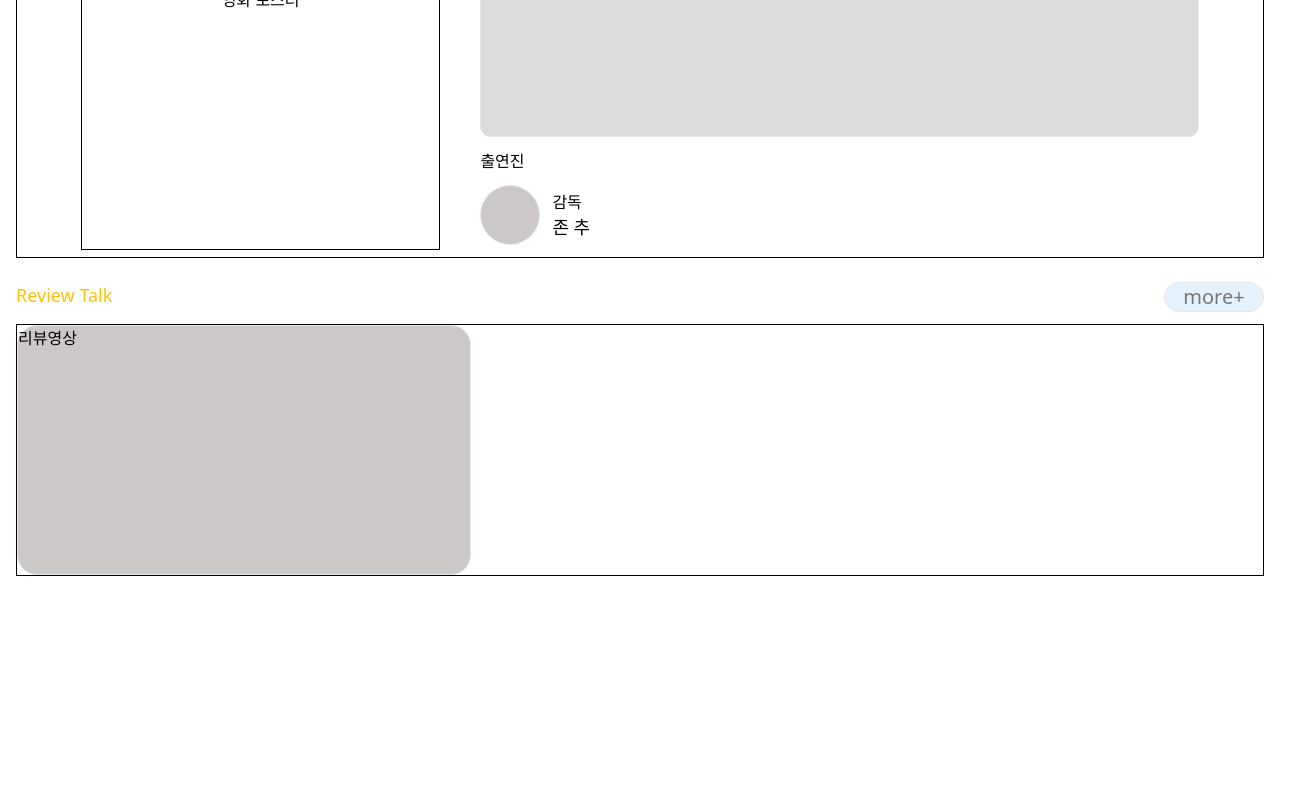
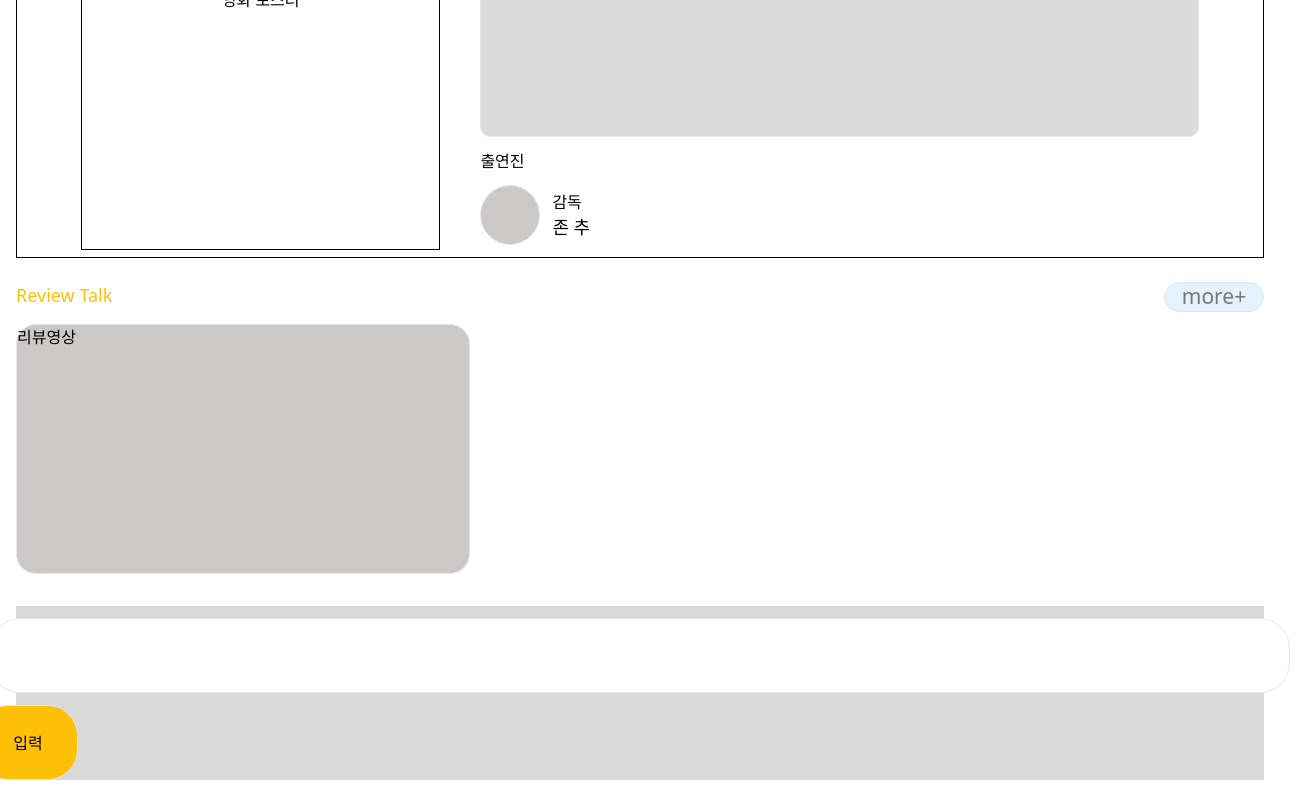
Before and after one commit to TEAM-ALOM/reeltalk-fe, a Next.js app: page /movies-detail in a window 1280 px wide. Shown: the part 333-1133 px from the top of the page, 1302 px wide, since content can reach past the window. Before the commit the page ends 921 px from the top, so only its background shows below. Built offline with nearby package versions, Linux system fonts and the light colour scheme.

Commit message:
실시간 톡 틀

```diff
--- a/app/movies-detail/page.tsx
+++ b/app/movies-detail/page.tsx
@@ -67,19 +67,23 @@ export default function MoviesDetail() {
             <div className="w-full max-w-[1500px] mt-6 flex flex-col">
                 <div className="w-full flex justify-between">
                     <span className="text-[#FFC107] text-[18px]">Review Talk</span>
-                    <button className="bg-[#E3F2FD] border rounded-[20px] text-[20px] w-[100px] h-[30px] text-[#787878] flex justify-center items-center">more+</button>
+                    <button className="bg-[#E3F2FD] border rounded-[20px] text-[21px] w-[100px] h-[30px] text-[#787878] flex justify-center items-center">more+</button>
                 </div>
 
                 {/* 리뷰 영상들*/}
-                <div className="border border-3 border-black my-3">
+                <div className=" my-3">
                     {/*리뷰 영상 동적 렌더링*/}
                     <div className="max-w-[454px] max-h-[250px] h-[250px] bg-[#CDC8C8] border rounded-[20px]">리뷰영상</div>
                 </div>
             </div>
 
             {/* 실시간 talk*/}
-            <div>
-
+            <div className="w-full h-full m-5  max-w-[1500px] h-[620px] bg-[#D9D9D9] flex flex-col items-center justify-end">
+                <form>
+                    <div></div>
+                    <input type="text" className="border border rounded-[30px] w-[1300px] h-[75px] m-3"></input>
+                    <button className="border rounded-[30px] bg-[#FFC107] w-[100px] h-[75px]">입력</button>
+                    </form>
             </div>
         </main>
     );
```
